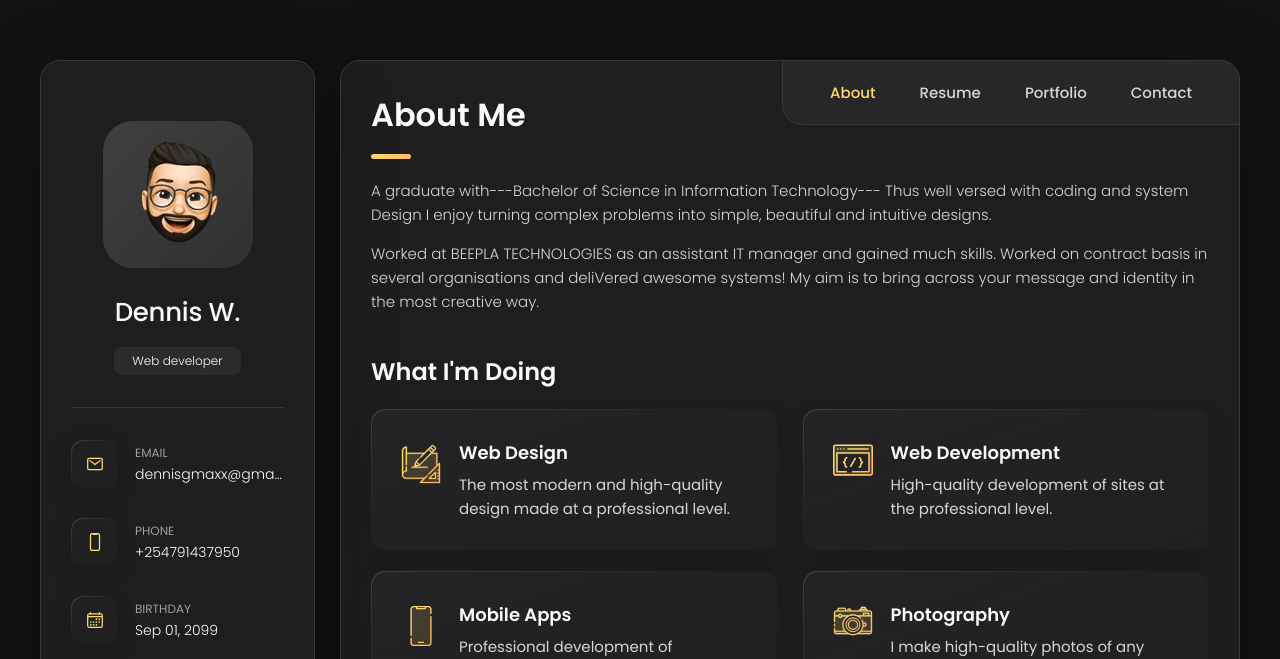
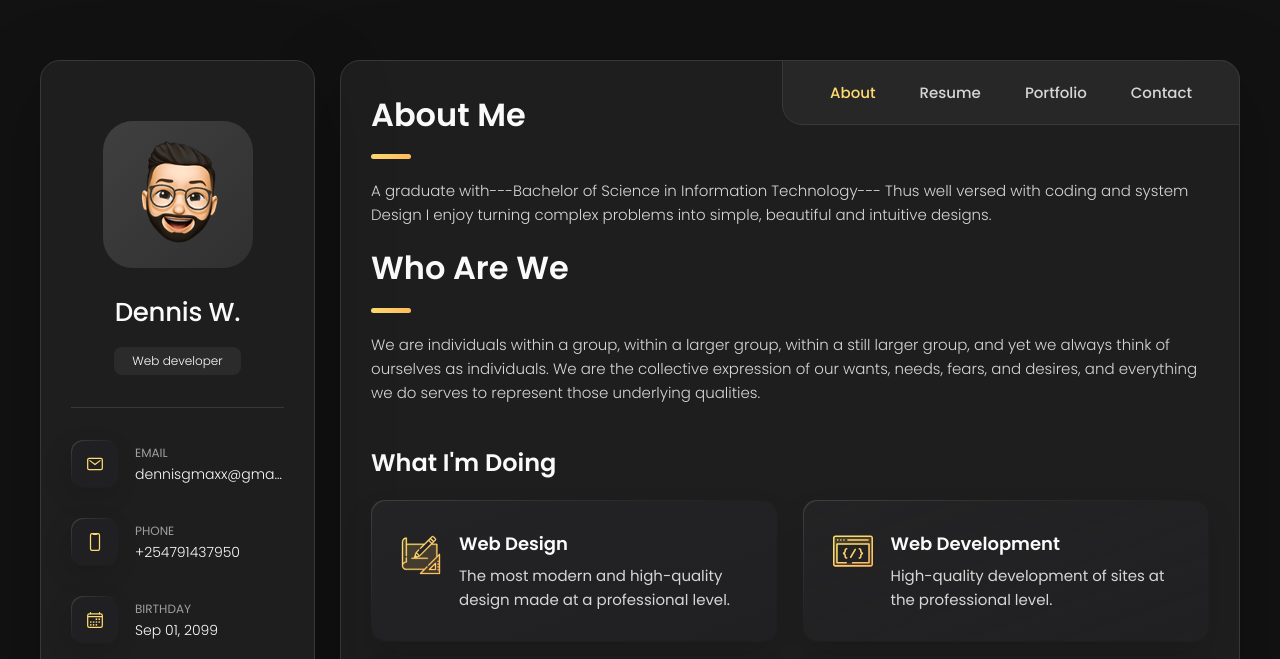
Before and after one commit to dwan-yagah/folio, a plain HTML site: page index.html in a window 1280 px wide. Shown: the top 659 px of the page. Drawn offline with nearby package versions, Linux system fonts and the light colour scheme.

Commit message:
Update index.html

```diff
--- a/index.html
+++ b/index.html
@@ -209,12 +209,11 @@
             I enjoy
             turning complex problems into simple, beautiful and intuitive designs.
           </p>
-
+ <h2 class="h2 article-title">Who are we</h2>
           <p>
-            Worked at BEEPLA TECHNOLOGIES as an assistant IT manager and gained much skills.
-            Worked on contract basis in several organisations and deliVered awesome systems! My aim is to bring
-            across your
-            message and identity in the most creative way.
+            We are individuals within a group, within a larger group, within a still larger group,
+            and yet we always think of ourselves as individuals. We are the collective expression of our wants,
+            needs, fears, and desires, and everything we do serves to represent those underlying qualities.
           </p>
         </section>
 
```
